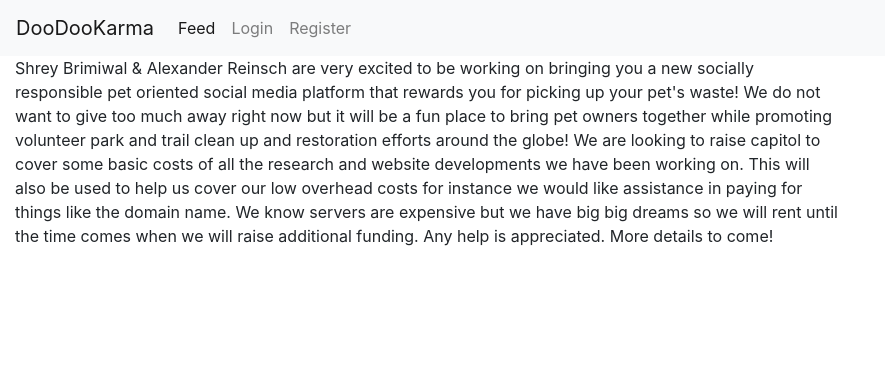
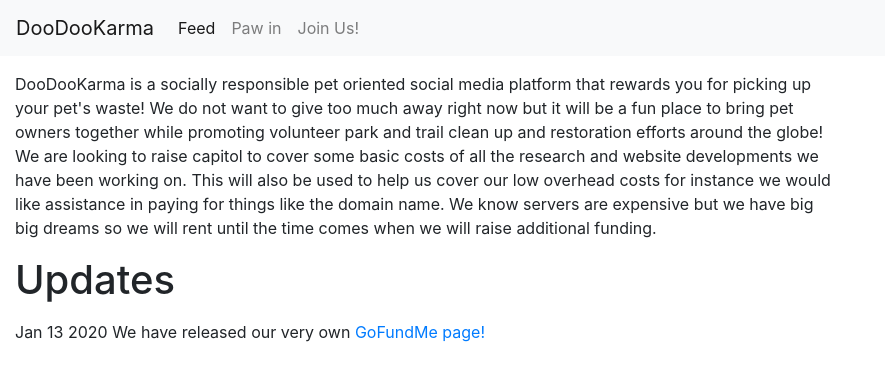
Before and after one commit to RambaMamba/Flask-Pookarma, a Flask app: page /about in a window 1280 px wide. Shown: the top 381 px of the page, without its empty margins (0-885 px from the left). Run offline with Flask 2, Linux system fonts and the light colour scheme; some libraries are stand-ins or nearby versions.

```diff
--- a/Pookarma/templates/about.html
+++ b/Pookarma/templates/about.html
@@ -2,19 +2,16 @@
 {% block title %} About {% endblock %}
 
 {% block content %}
-
-Shrey Brimiwal & Alexander Reinsch are very excited to be working on bringing you a new socially responsible pet oriented social media platform that rewards you for picking up your pet's waste!
-
-We do not want to give too much away right now but it will be a fun place to bring pet owners together while promoting volunteer park and trail clean up and restoration efforts around the globe!
+<p>                            </p>
+DooDooKarma is a socially responsible pet oriented social media platform that rewards you for picking up your pet's waste! We do not want to give too much away right now but it will be a fun place to bring pet owners together while promoting volunteer park and trail clean up and restoration efforts around the globe!
 
 We are looking to raise capitol to cover some basic costs of all the research and website developments we have been working on. This will also be used to help us cover our low overhead costs for instance we would like assistance in paying for things like the domain name. We know servers are expensive but we have big big dreams so we will rent until the time comes when we will raise additional funding.
+<p>                                                           </p>
 
-Any help is appreciated.
-
-More details to come!
-
-
-
+<h1> Updates </h1>
+<p>                                                                 </p>
+Jan 13 2020
+We have released our very own<a href = "https://www.gofundme.com/f/help-us-launch-doodookarmacom?utm_source=customer&utm_medium=copy_link&utm_campaign=p_cf+share-flow-1"> GoFundMe page!</a>
 
 
  {% endblock %}
--- a/Pookarma/templates/layout.html
+++ b/Pookarma/templates/layout.html
@@ -33,16 +33,16 @@
         <a class="nav-link" href="logout">Logout</a>
       </li>
         <li class="nav-item">
-        <a class="nav-link" href="account">User</a>
+        <a class="nav-link" href="account">Account</a>
       </li>
 
         {% else %}
 
           <li class="nav-item">
-        <a class="nav-link" href="login">Login</a>
+        <a class="nav-link" href="login">Paw in</a>
       </li>
       <li class="nav-item">
-        <a class="nav-link" href="register">Register</a>
+        <a class="nav-link" href="register">Join Us!</a>
       </li>
         {% endif %}
 
```
Also changed, not shown: Pookarma/templates/account.html (+9 -1 lines), Images/poop.png (added).
